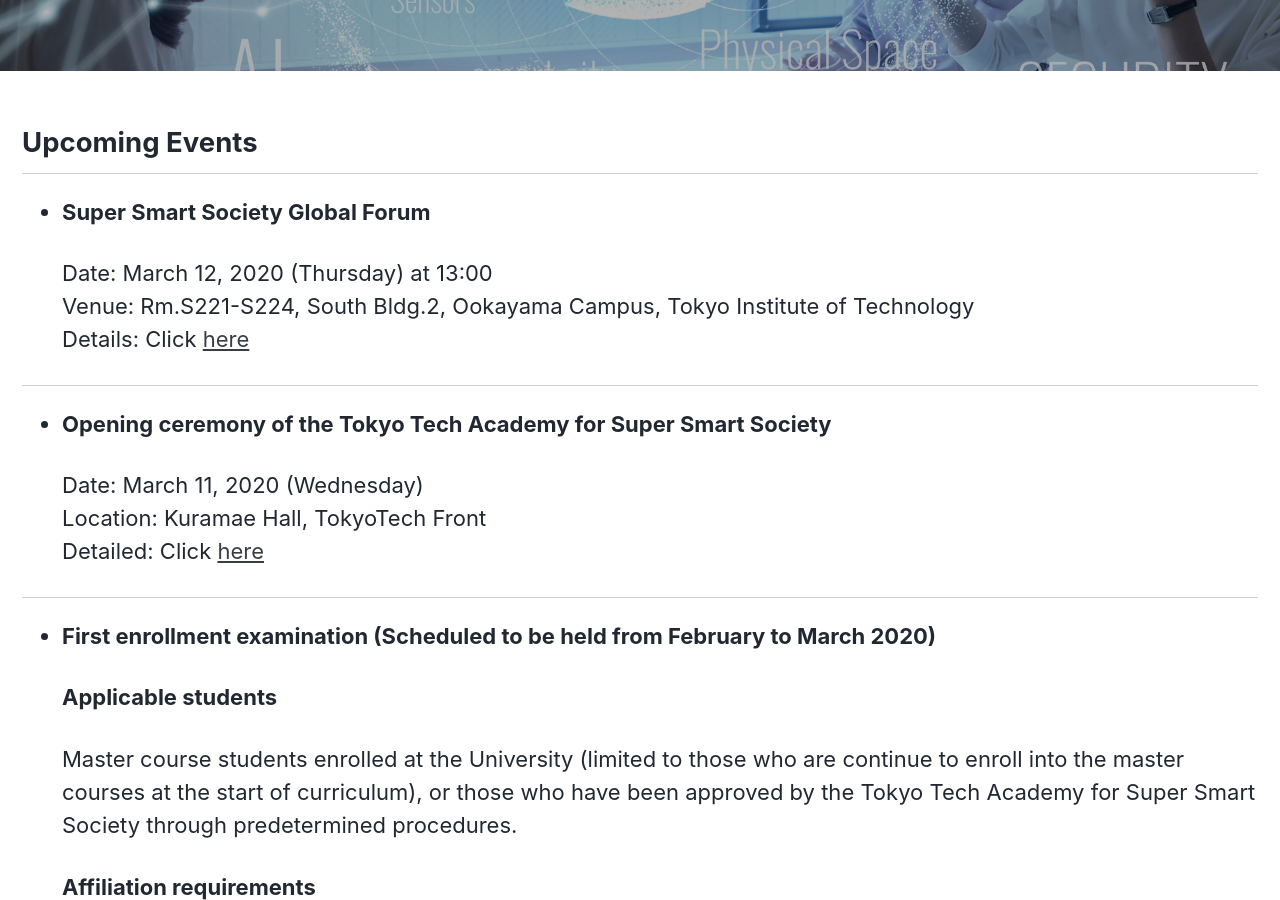
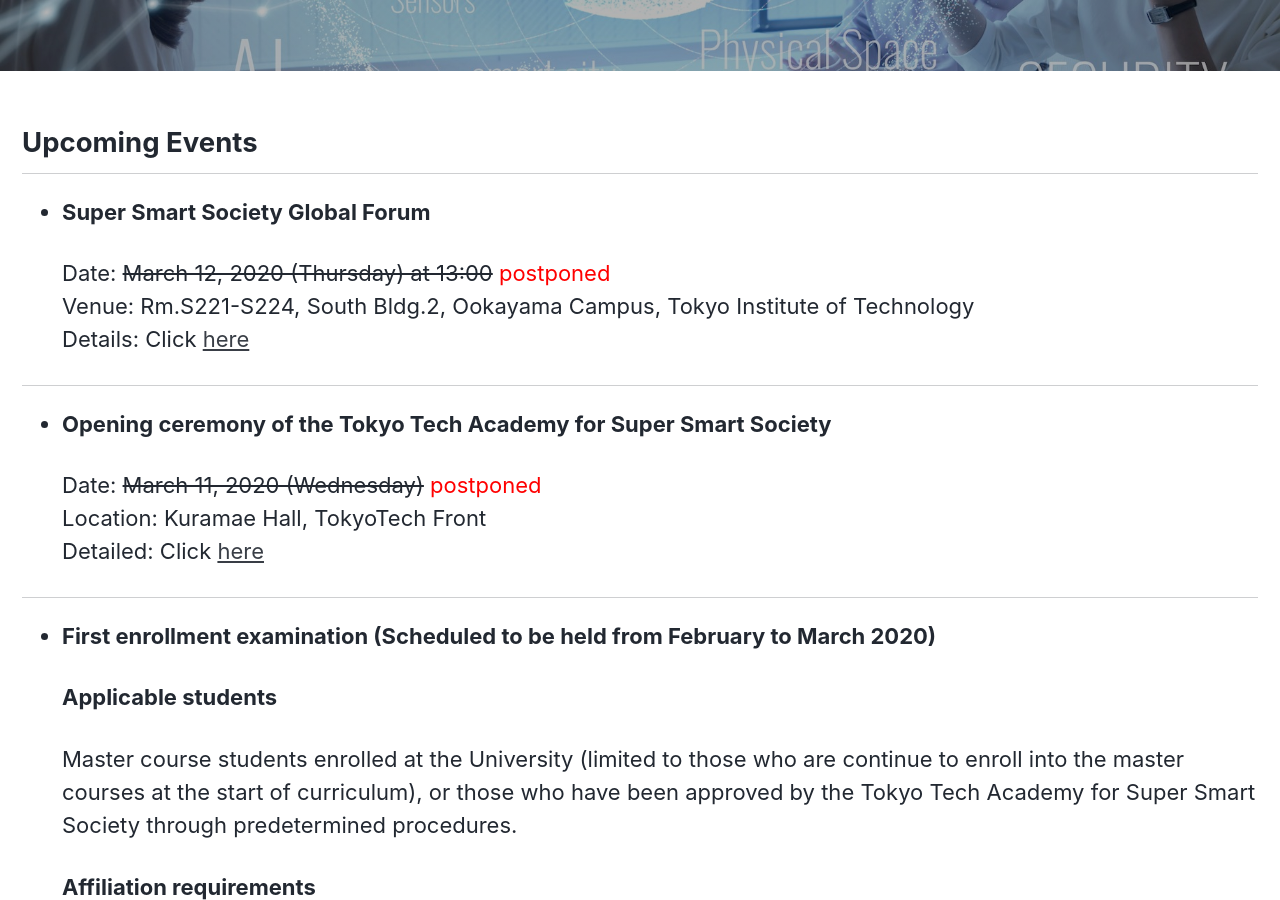
Before and after one commit to fl1d/w0ex.github.io, a Jekyll site: the page built from _pages/event_en.md, in a window 1280 px wide and 900 px high, scrolled down 394 px. Built offline with Jekyll 4.4.1, drawn with Linux system fonts in a browser that asks for light colours; cached includes are drawn as plain includes; nearby versions of some CDN libraries.

Commit message:
Update event_en.md

```diff
--- a/_pages/event_en.md
+++ b/_pages/event_en.md
@@ -32,7 +32,7 @@ header:
 
 * **Super Smart Society Global Forum**
 
-  Date: March 12, 2020 (Thursday) at 13:00<br>
+  Date: ~~March 12, 2020 (Thursday) at 13:00~~ <span style="color:Red">postponed</span><br>
   Venue: Rm.S221-S224, South Bldg.2, Ookayama Campus, Tokyo Institute of Technology<br>
   Details: Click [here](/global_forum_en/)
 
@@ -40,7 +40,7 @@ header:
 
 * **Opening ceremony of the Tokyo Tech Academy for Super Smart Society**
 
-  Date: March 11, 2020 (Wednesday)<br>
+  Date: ~~March 11, 2020 (Wednesday)~~ <span style="color:Red">postponed</span><br>
   Location: Kuramae Hall, TokyoTech Front<br>
   Detailed: Click [here](/kick-off_en/)
 
```
